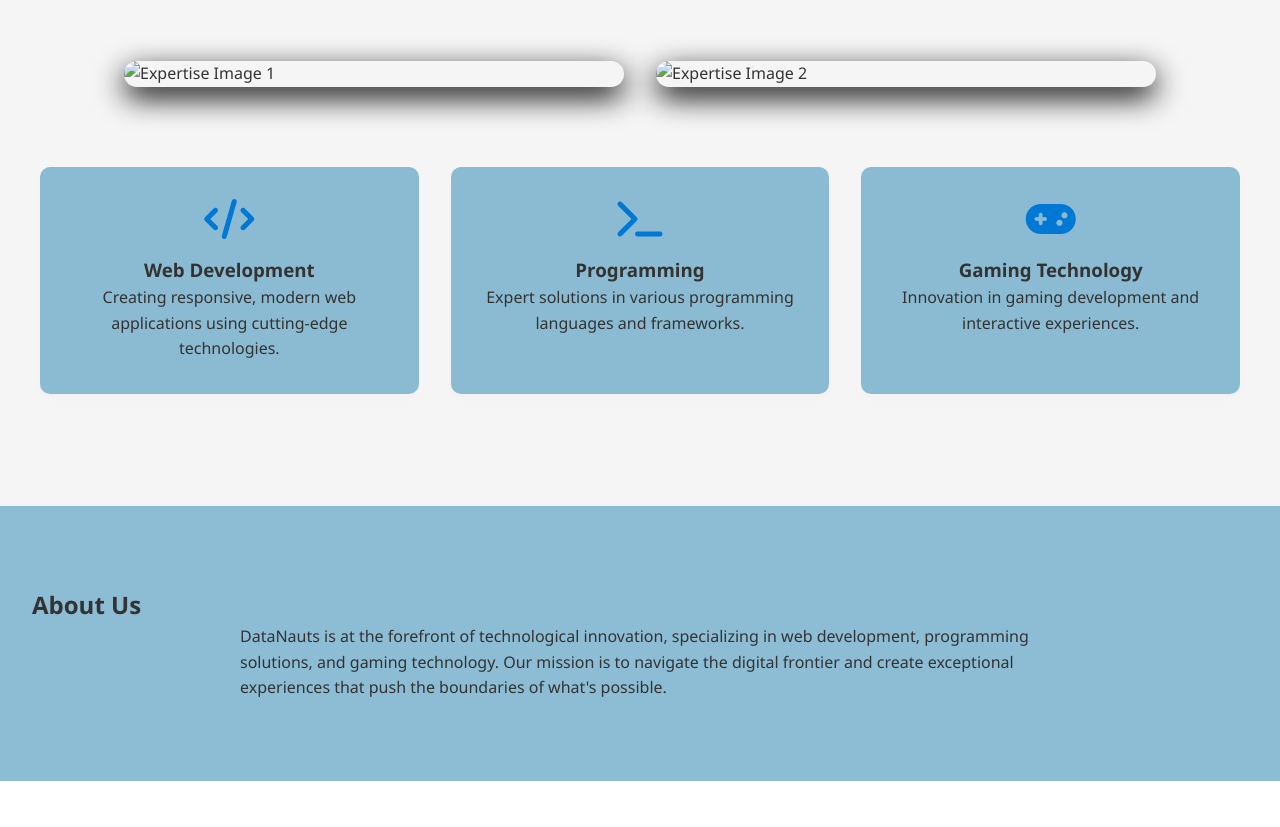
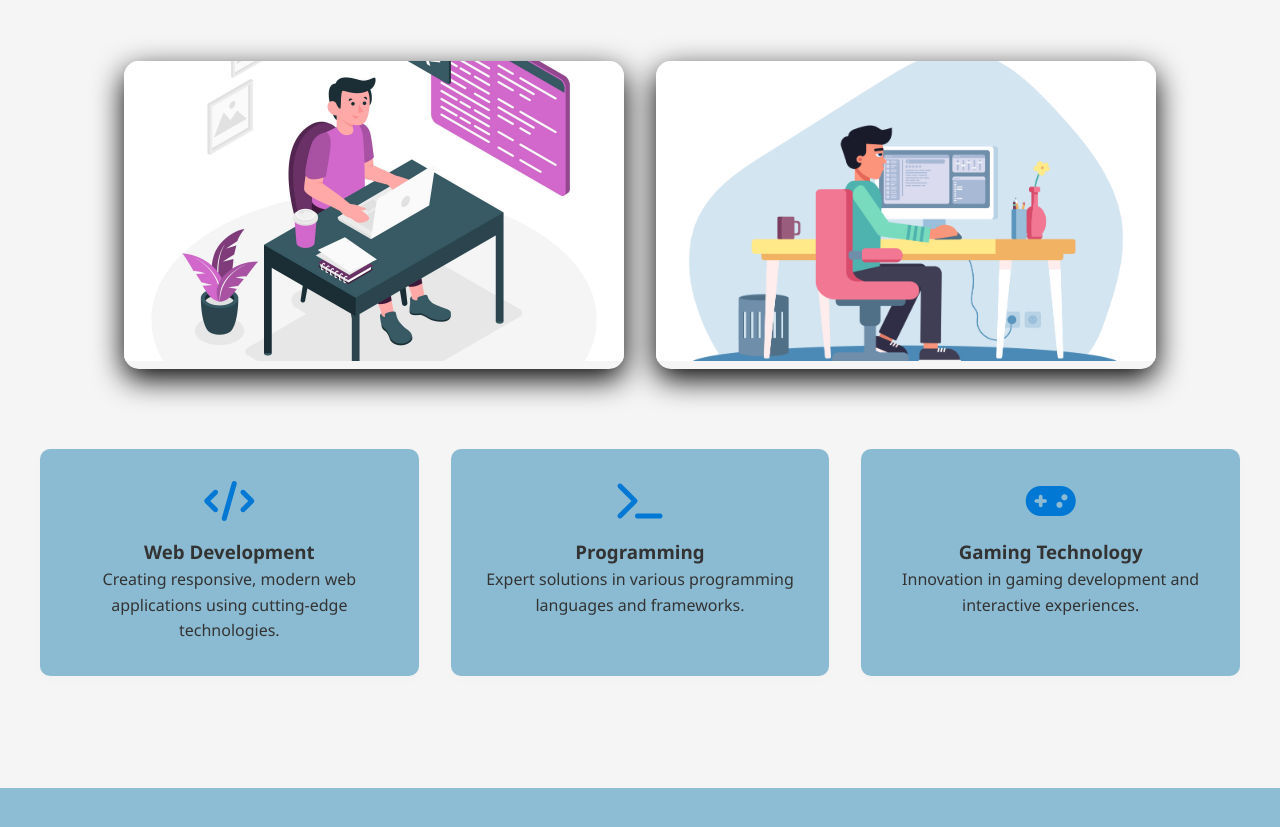
Before and after one commit to Datanauts5/DataNauts.github.io, a plain HTML site: page index.html in a window 1280 px wide. Shown: the part 1238-2065 px from the top of the page. Drawn offline with Linux system fonts and the light colour scheme; a web font is replaced by a local one.

Commit message:
Update index.html

```diff
--- a/index.html
+++ b/index.html
@@ -111,10 +111,10 @@
 
             <div class="expertise-images">
                 <div class="expertise-image-container">
-                    <img src="images/man org.jpg" alt="Expertise Image 1" class="expertise-image">
+                    <img src="man org.jpg" alt="Expertise Image 1" class="expertise-image">
                 </div>
                 <div class="expertise-image-container">
-                    <img src="images/mane new.jpg" alt="Expertise Image 2" class="expertise-image">
+                    <img src="mane new.jpg" alt="Expertise Image 2" class="expertise-image">
                 </div>
             </div>
 
```
